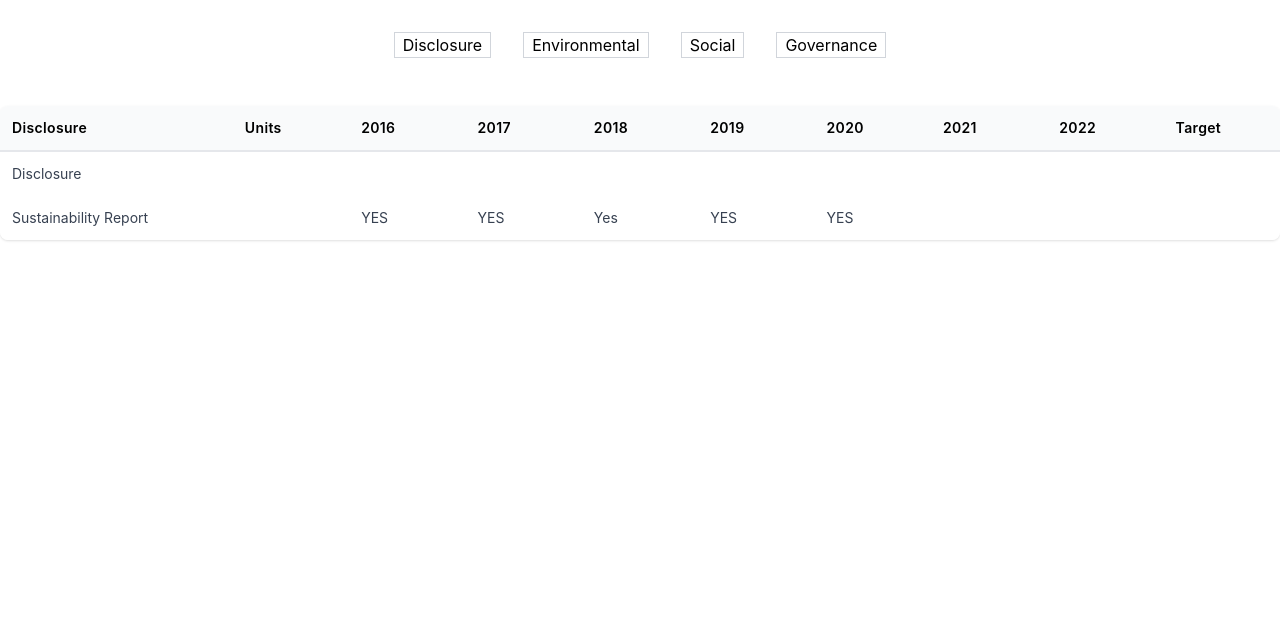
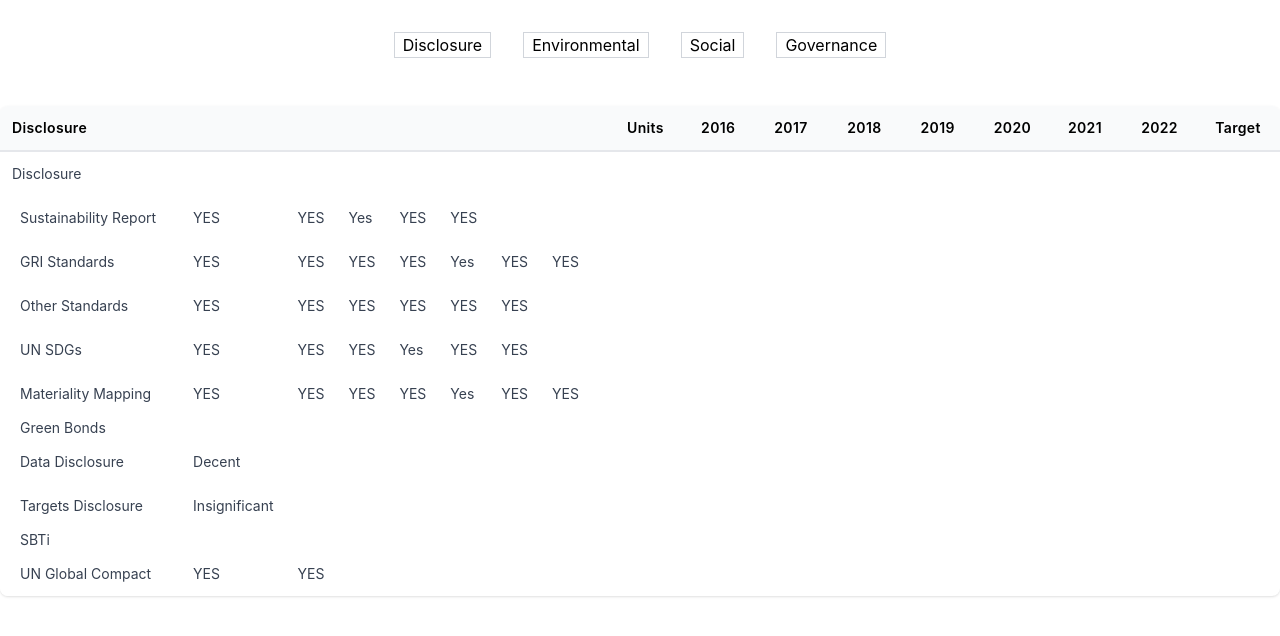
Before and after one commit to zodapeharshal/response-json, a React (Create React App) app: page / in a window 1280 px wide. Shown: the top 636 px of the page. Built offline with nearby package versions, Linux system fonts and the light colour scheme.

Commit message:
subheaders bug fixed

```diff
--- /dev/null
+++ b/src/components/Table backup.jsx
@@ -0,0 +1,109 @@
+import React from 'react'
+import { useState } from 'react'
+
+const Table = ({content, heading}) => {
+
+    // console.log(content)
+    const [open, setOpen] = useState("")
+
+    const subheader = (child) => {
+        console.log(child)
+
+        if(!child){
+            return;
+        }
+
+        // {child.map((obj)=>{
+        //     return <>
+        //     <tbody onClick={()=>{setOpen(obj.name)}} className="divide-y divide-gray-100 ">
+        //         <tr className="bg-white justify-center">
+        //             <td className="p-3 text-sm text-gray-700 whitespace-nowrap">
+        //                 {obj.title || obj.name}
+        //             </td>
+        //             {obj.columns && obj.columns.map((item)=>
+        //                 <td className="p-3 text-sm text-gray-700 whitespace-nowrap">
+        //                     {item.value? item.value : ""}
+        //                 </td>
+        //             )}
+        //         </tr>
+        //     </tbody>
+
+        //     {obj.subheaders && subheader(obj.subheaders)}
+        //     </>
+        // })}
+
+        for(let i=0; i< child.length; i++ ){
+            return (
+                <>
+                    <tbody onClick={()=>{setOpen(child[i].name)}} className="divide-y divide-gray-100 ">
+                        <tr className="bg-white justify-center">
+                            <td className="p-3 text-sm text-gray-700 whitespace-nowrap">
+                                {child[i].title || child[i].name}
+                            </td>
+                            {child[i].columns && child[i].columns.map((item)=>
+                                <td className="p-3 text-sm text-gray-700 whitespace-nowrap">
+                                    {typeof(item.value)==="object"? " " : item.value}
+                                </td>
+                            )}
+                        </tr>
+                    </tbody>
+                    {child[i].subheaders && child[i].subheaders.length>0 && subheader(child[i].subheaders)}
+                </>
+            )
+        }
+    }
+
+  return (
+    <div className="overflow-auto rounded-lg mt-12 shadow block">
+          <table className="w-full">
+            <thead className="bg-gray-50 border-b-2 border-gray-200">
+              <tr>
+                <th className="w-20 p-3 text-sm font-semibold tracking-wide text-left">
+                  {heading}
+                </th>
+                {content[0].columnheaders.map((item)=>
+                    <th key={item} className="w-20 p-3 text-sm font-semibold tracking-wide text-left">
+                        {item}
+                    </th>
+                )}
+              </tr>
+            </thead>
+
+            {content.map((item)=>( item.heading === heading &&
+                subheader(item.children)
+            ))}
+
+            {/* {subheader()} */}
+
+
+            {/* {items.map((item,i) => (
+              <tbody className="divide-y divide-gray-100 ">
+                <tr className="bg-white justify-center">
+                  <td className="p-3 text-sm text-gray-700 whitespace-nowrap">
+                    {i + 1}
+                  </td>
+                  <td className="p-3 text-sm text-gray-700 whitespace-nowrap">
+                    <img src={item.image} alt={item.name} className="h-[6rem] object-cover rounded-full" />
+                  </td>
+                  <td className="p-3 text-md font-semibold text-gray-700 whitespace-nowrap">
+                    {item.name}
+                  </td>
+                  <td className="p-3 text-sm text-gray-700 whitespace-nowrap">
+                    {item.type}
+                  </td>
+                  <td className="p-3 text-sm text-gray-700 whitespace-nowrap">
+                    {item.sold}
+                  </td>
+                  <td className="p-3 text-sm text-gray-700 whitespace-nowrap">
+                    {item.price}
+                  </td>
+                </tr>
+              </tbody>
+            ))} */}
+          </table>
+          {/* {buisnessDetails.jobsAdded.length===0?<div className="text-center my-4">You have not yet posted any Job</div>:<></>} */}
+        </div>
+  )
+}
+
+export default Table
--- a/src/components/Table.jsx
+++ b/src/components/Table.jsx
@@ -1,56 +1,59 @@
-import React from 'react'
+import React, { Children } from 'react'
 import { useState } from 'react'
 
-const Table = ({content, heading}) => {
+const Table = ({ content, heading }) => {
 
   // console.log(content)
   const [open, setOpen] = useState("")
 
-    const subheader = (child) => {
-        console.log(child)
-
-        if(!child){
-            return;
+  const Children = ({child}) => {
+    return child.map(data => {
+      return (
+        <>
+          <tbody onClick={() => { setOpen(child.name) }} className="divide-y divide-gray-100 ">
+            <tr className="bg-white justify-center">
+              <td className="pl-5 text-sm text-gray-700 whitespace-nowrap">
+                {/* {(nested.child) ? nested.child.title : nested.child.name} */}
+                {data && data.name}
+              </td>
+              <>
+                {data && data.columns.map(items => {
+                  return (
+                      <td className="p-3 text-sm text-gray-700 whitespace-nowrap">
+                        {typeof(items.value)==="object" ? "" : items.value }
+                      </td>
+                  )
+                })}
+              </>
+            </tr>
+          </tbody>
+          {data && data.subheaders && <Children child = {data.subheaders}></Children>}
+        </>
+      )
+    })
   }
 
-        // {child.map((obj)=>{
-        //     return <>
-        //     <tbody onClick={()=>{setOpen(obj.name)}} className="divide-y divide-gray-100 ">
-        //         <tr className="bg-white justify-center">
-        //             <td className="p-3 text-sm text-gray-700 whitespace-nowrap">
-        //                 {obj.title || obj.name}
-        //             </td>
-        //             {obj.columns && obj.columns.map((item)=>
-        //                 <td className="p-3 text-sm text-gray-700 whitespace-nowrap">
-        //                     {item.value? item.value : ""}
-        //                 </td>
-        //             )}
-        //         </tr>
-        //     </tbody>
-
-        //     {obj.subheaders && subheader(obj.subheaders)}
-        //     </>
-        // })}
-
-        for(let i=0; i< child.length; i++ ){
+  const Subheader = ({parent}) => {
       return (
         <>
-                    <tbody onClick={()=>{setOpen(child[i].name)}} className="divide-y divide-gray-100 ">
+          <tbody onClick={() => { setOpen(parent.name) }} className="divide-y divide-gray-100 ">
             <tr className="bg-white justify-center">
               <td className="p-3 text-sm text-gray-700 whitespace-nowrap">
-                                {child[i].title || child[i].name}
+                {/* {(parent) ? parent.title : parent.name} */}
+                {parent && (parent.title || parent.name)}
               </td>
-                            {child[i].columns && child[i].columns.map((item)=>
+              {parent && parent.columns && parent.columns.map((item)=>
                 <td className="p-3 text-sm text-gray-700 whitespace-nowrap">
-                                    {typeof(item.value)==="object"? " " : item.value}
+                    {item.value}
                 </td>
               )}
             </tr>
           </tbody>
-                    {child[i].subheaders && child[i].subheaders.length>0 && subheader(child[i].subheaders)}
+          <div>
+            {parent && parent.subheaders && <Children child = {parent.subheaders}></Children>}
+          </div>
         </>
       )
-        }
   }
 
   return (
@@ -61,7 +64,7 @@ const Table = ({content, heading}) => {
             <th className="w-20 p-3 text-sm font-semibold tracking-wide text-left">
               {heading}
             </th>
-                {content[0].columnheaders.map((item)=>
+            {content[0].columnheaders.map((item) =>
               <th key={item} className="w-20 p-3 text-sm font-semibold tracking-wide text-left">
                 {item}
               </th>
@@ -69,9 +72,14 @@ const Table = ({content, heading}) => {
           </tr>
         </thead>
 
-            {content.map((item)=>( item.heading === heading &&
-                subheader(item.children)
-            ))}
+        {console.log(content)}
+        {
+          content && content.map(data => {
+            if(data.heading === heading){
+              return <Subheader parent = {data.children[0]}></Subheader>
+            }
+          })
+        }
 
         {/* {subheader()} */}
 
```
Lines whose indentation alone changed are shown as unchanged.
